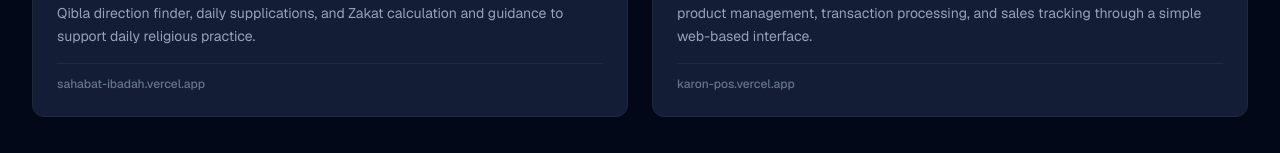
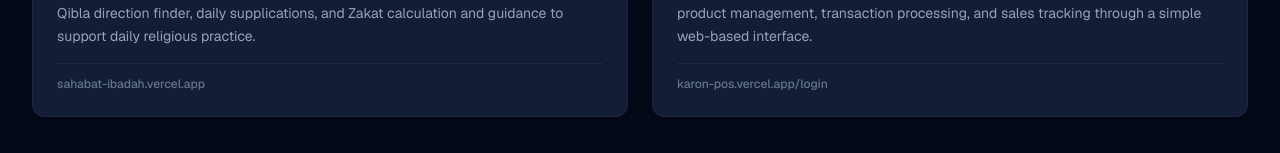
Before and after one commit to pahmi-alifya/portfolio, a Next.js app: page /works in a window 1280 px wide. Shown: the part 2006-2159 px from the top of the page. Built offline with nearby package versions, Linux system fonts and the light colour scheme.

Commit message:
fix(works): update Karon project URL to point to the login page

```diff
--- a/data/works.ts
+++ b/data/works.ts
@@ -39,6 +39,6 @@ export const works: WorkProject[] = [
     title: 'Karon',
     description:
       'Online cashier (kasir) and point-of-sale system for small businesses, streamlining product management, transaction processing, and sales tracking through a simple web-based interface.',
-    url: 'https://karon-pos.vercel.app/',
+    url: 'https://karon-pos.vercel.app/login',
   },
 ]
```
